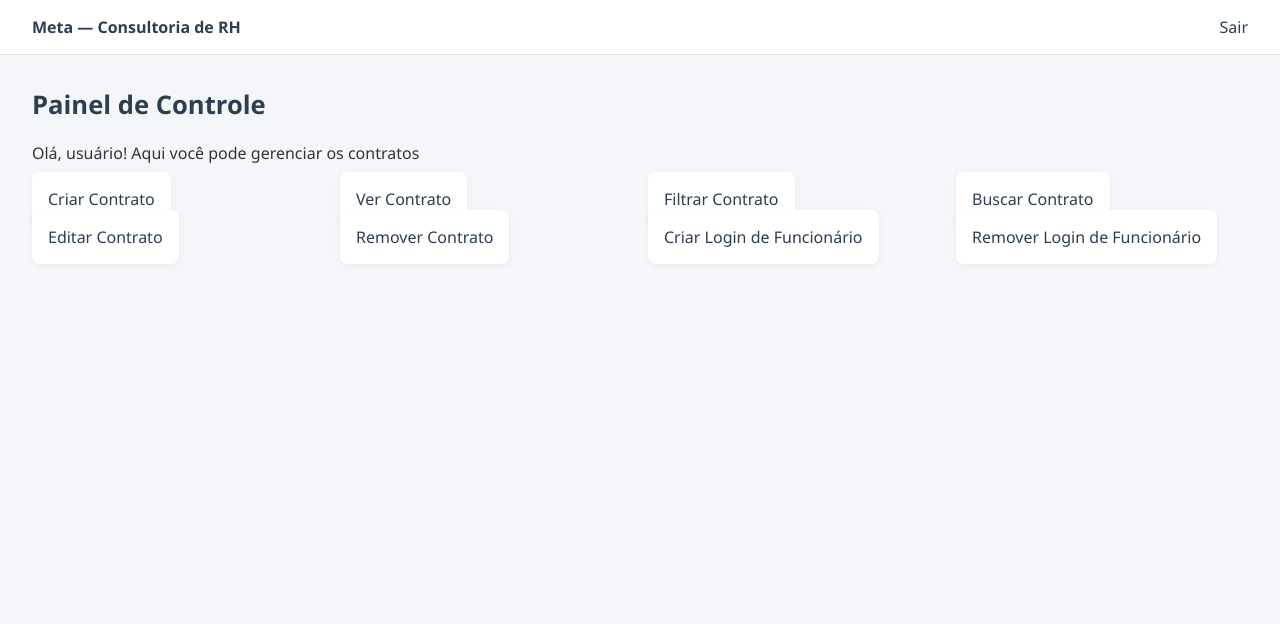
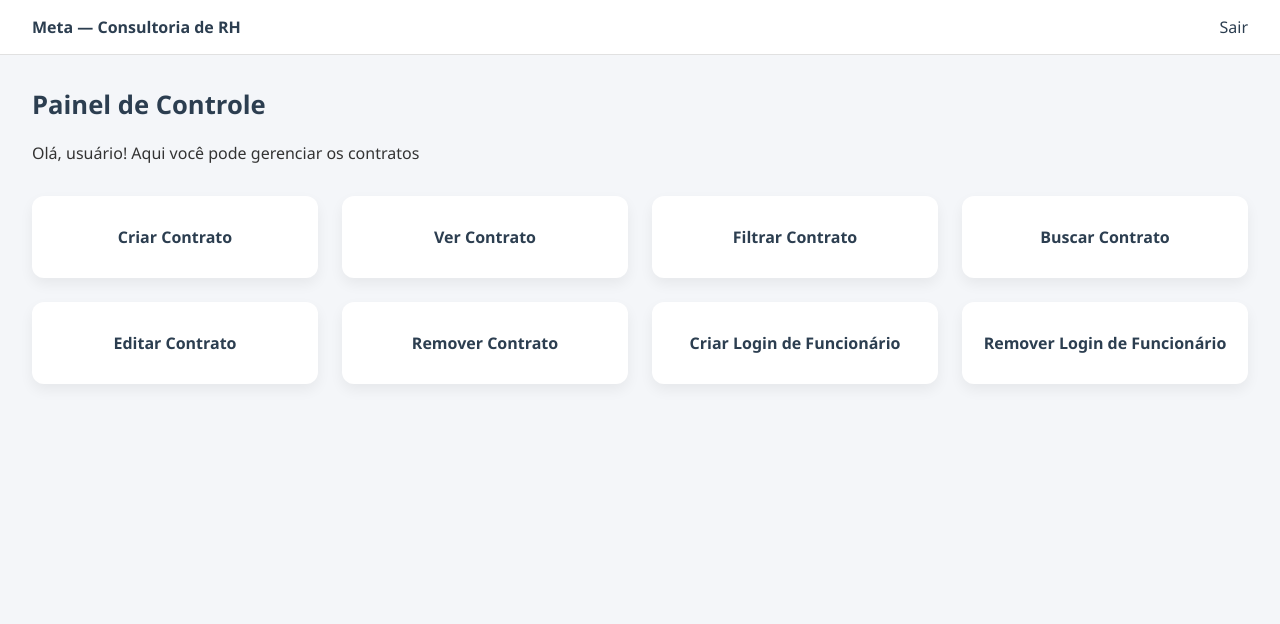
Before and after one commit to almeidassszzz/meta_consultancy_system, a Django app: page /inicio in a window 1280 px wide. Shown: the top 624 px of the page. Run offline with Django 5.2, Linux system fonts and the light colour scheme.

Commit message:
Ajusta layout do dashboard

```diff
--- a/Sistema_de_Consultoria_da_Mmeta/static/css/stylesheet.css
+++ b/Sistema_de_Consultoria_da_Mmeta/static/css/stylesheet.css
@@ -117,31 +117,48 @@ p {
   color: #ef6c00;
 }
 
-/* Dashboard */
+/* Dashboard  */
 .options-list {
   list-style: none;
   display: grid;
-  grid-template-columns: repeat(auto-fit, minmax(240px, 1fr));
-  gap: 16px;
-  margin-top: 24px;
+  grid-template-columns: repeat(auto-fit, minmax(260px, 1fr));
+  gap: 24px;
+  margin-top: 32px;
+  padding: 0;
+}
+
+.options-list li {
+  background-color: #ffffff;
+  border-radius: 12px;
+  padding: 20px;
+  box-shadow: 0 6px 14px rgba(0, 0, 0, 0.06);
+  transition: transform 0.2s ease, box-shadow 0.2s ease;
+}
+
+.options-list li:hover {
+  transform: translateY(-4px);
+  box-shadow: 0 10px 22px rgba(0, 0, 0, 0.1);
 }
 
 .options-list a {
-  background-color: #ffffff;
-  padding: 16px;
-  border-radius: 8px;
+  display: block;
   text-align: center;
   text-decoration: none;
   color: #2c3e50;
-  font-weight: 500;
-  box-shadow: 0 2px 6px rgba(0,0,0,0.05);
-  transition: 0.2s;
+  font-weight: 600;
+  padding: 10px 0;
+}
+
+.options-list a:not(:last-child) {
+  border-bottom: 1px solid #eee;
+  margin-bottom: 10px;
+  padding-bottom: 10px;
 }
 
 .options-list a:hover {
-  background-color: #007bff;
-  color: #ffffff;
+  color: #007bff;
 }
+
 
 /* Formulários padrão */
 form {
```
